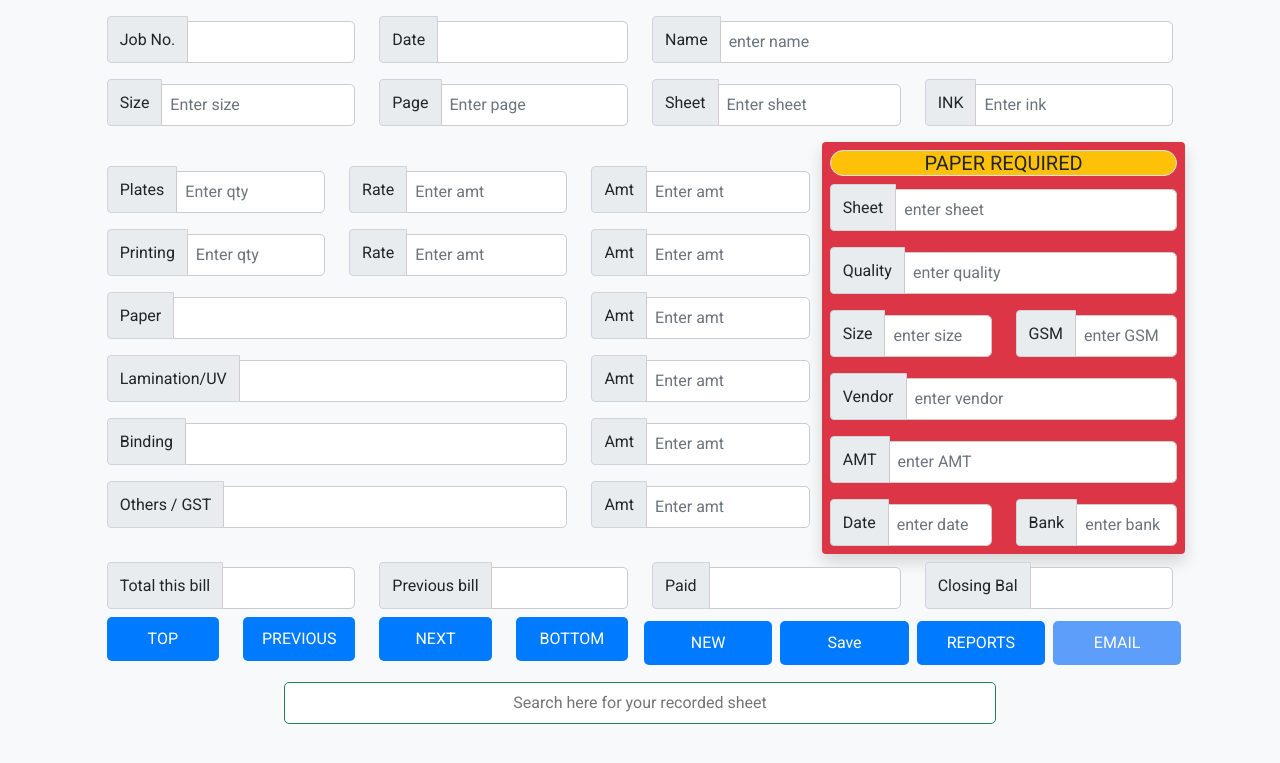
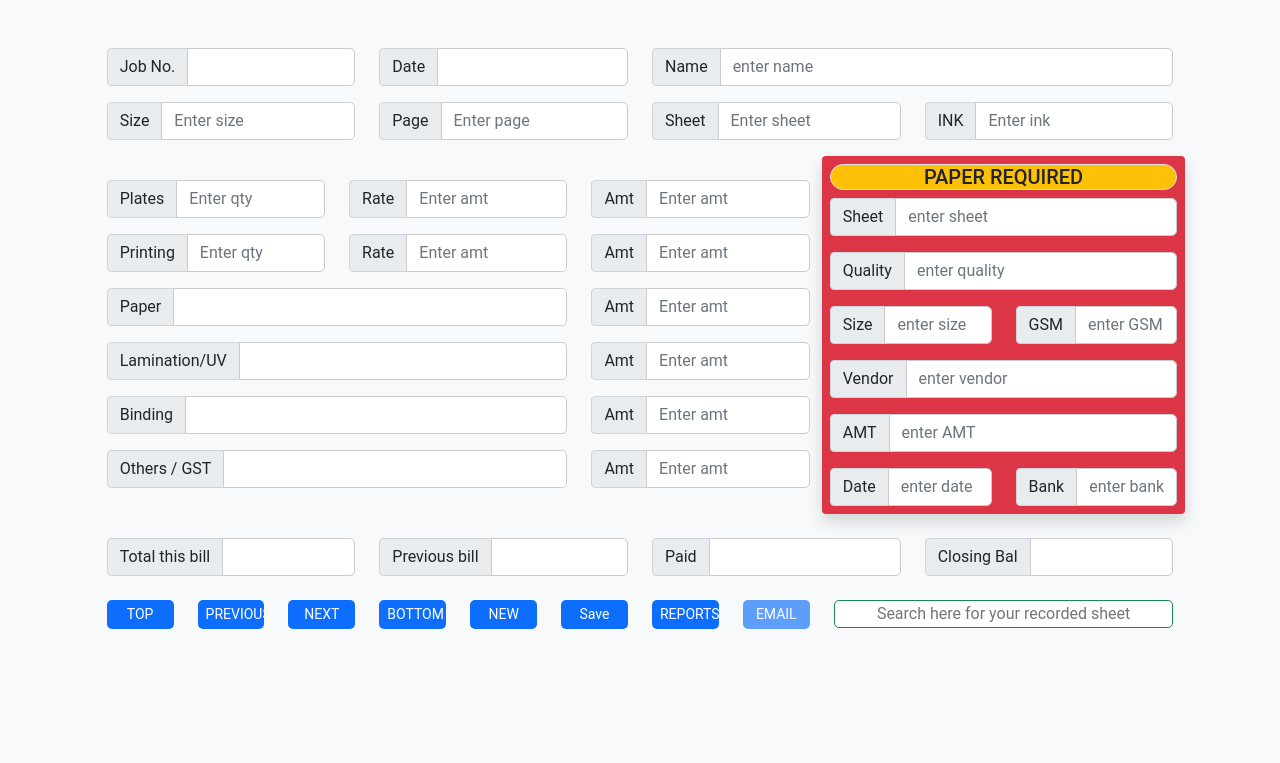
Before and after one commit to hariname/sheet_report, a Django app: page / in a window 1280 px wide. Shown: the top 763 px of the page. Run offline with Django 3.2, Linux system fonts and the light colour scheme; some libraries are stand-ins or nearby versions.

Commit message:
'bgcolor'

```diff
--- a/Report/templates/home_page.html
+++ b/Report/templates/home_page.html
@@ -8,14 +8,13 @@
 
     <!-- Bootstrap CSS -->
     <link href="/static/css/bootstrap.min.css" rel="stylesheet">
-    <link crossorigin="anonymous" href="https://cdn.jsdelivr.net/npm/bootstrap@5.0.2/dist/css/bootstrap.min.css"
-          integrity="sha384-EVSTQN3/azprG1Anm3QDgpJLIm9Nao0Yz1ztcQTwFspd3yD65VohhpuuCOmLASjC" rel="stylesheet">
+    <link crossorigin="anonymous" href="https://cdn.jsdelivr.net/npm/bootstrap@5.0.2/dist/css/bootstrap.min.css" integrity="sha384-EVSTQN3/azprG1Anm3QDgpJLIm9Nao0Yz1ztcQTwFspd3yD65VohhpuuCOmLASjC" rel="stylesheet">
+<!--    <link href="https://cdnjs.cloudflare.com/ajax/libs/font-awesome/5.15.4/css/all.min.css" rel="stylesheet"/>-->
 
-    <link href="https://fonts.googleapis.com" rel="preconnect">
-    <link crossorigin href="https://fonts.gstatic.com" rel="preconnect">
-    <link href="https://fonts.googleapis.com/css2?family=Roboto&display=swap" rel="stylesheet">
+<!--    <link href="https://fonts.googleapis.com" rel="preconnect">-->
+<!--    <link crossorigin href="https://fonts.gstatic.com" rel="preconnect">-->
+<!--    <link href="https://fonts.googleapis.com/css2?family=Roboto&display=swap" rel="stylesheet">-->
     <style>
-
         #content {
             text-align: center;
             position: absolute;
@@ -49,15 +48,13 @@
 
         input[type="text"] {
             width: 100%;
-            padding: 8px;
-            margin-top: 5px;
             border: 1px solid #ccc;
             border-radius: 5px;
         }
 
         input[type="button"] {
             width: 100%;
-            padding: 10px;
+<!--            padding: 10px;-->
             background-color: #007bff;
             color: #fff;
             border: none;
@@ -72,8 +69,7 @@
     <title>Sheet Report</title>
 </head>
 <body>
-
-<div class="col-lg-10 mx-auto content mt-3">
+<div class="col-lg-10 mx-auto content mt-5">
     <form class="mb-2" enctype="multipart/form-data" id="sheet_form">{% csrf_token %}
         <input id="sheet_id" type="hidden">
         <div class="row mb-3">
@@ -278,7 +274,6 @@
                         </div>
                     </div>
                 </div>
-
             </div>
 
 
@@ -372,7 +367,7 @@
         </div>
 
 
-        <div class="row mt-2">
+        <div class="row mt-4">
             <div class="col-lg-3">
                 <div class="input-group">
                     <label class="input-group-text">Total this bill</label>
@@ -407,24 +402,24 @@
 
 
     <div class="row">
-        <div class="col-lg-12 mb-2">
-            <div class="row">
+        <div class="col-lg-8">
+            <div class="row mt-3">
                 <div class="col-lg-6">
                     <div class="row">
                         <div class="col-lg-3">
-                            <input class="btn btn-primary" id="top" name="top" onclick="get_top_bottom_sheet('top')"
+                            <input class="btn btn-sm btn-primary" id="top" name="top" onclick="get_top_bottom_sheet('top')"
                                    type="button" value="TOP">
                         </div>
                         <div class="col-lg-3">
-                            <input class="btn btn-primary" id="previous" name="previous"
+                            <input class="btn btn-sm btn-primary" id="previous" name="previous"
                                    onclick="get_pre_and_next_sheet('pre')" type="button" value="PREVIOUS">
                         </div>
                         <div class="col-lg-3">
-                            <input class="btn btn-primary" id="next" name="next"
+                            <input class="btn btn-sm btn-primary" id="next" name="next"
                                    onclick="get_pre_and_next_sheet('next')" type="button" value="NEXT">
                         </div>
                         <div class="col-lg-3">
-                            <input class="btn btn-primary" id="bottom" name="bottom"
+                            <input class="btn btn-sm btn-primary" id="bottom" name="bottom"
                                    onclick="get_top_bottom_sheet('bottom')" type="button" value="BOTTOM">
                         </div>
                     </div>
@@ -433,37 +428,38 @@
 
                 <div class="col-lg-6">
                     <div class="row">
-                        <div class="col-lg-3 p-1">
-                            <input class="btn btn-primary" id="new" name="new" type="button" value="NEW">
+                        <div class="col-lg-3">
+                            <input class="btn btn-sm btn-primary" id="new" name="new" type="button" value="NEW">
                         </div>
-                        <div class="col-lg-3 p-1">
+                        <div class="col-lg-3">
                             {% if id == 0 %}
-                            <input class="btn btn-primary" id="save_and_update" name="edit" type="button" value="Save">
+                            <input class="btn btn-sm btn-primary" id="save_and_update" name="edit" type="button" value="Save">
                             {% else %}
-                            <input class="btn btn-primary" id="save_and_update" name="edit" type="button"
+                            <input class="btn btn-sm btn-primary" id="save_and_update" name="edit" type="button"
                                    value="Update">
                             {% endif %}
                         </div>
 
-                        <div class="col-lg-3 p-1">
-                            <input class="btn btn-primary" id="reports" name="reports" type="button" value="REPORTS">
+                        <div class="col-lg-3">
+                            <input class="btn btn-sm btn-primary" id="reports" name="reports" type="button" value="REPORTS">
                         </div>
 
-                        <div class="col-lg-3 p-1">
+                        <div class="col-lg-3">
                             {% if id == 0 %}
-                            <input class="btn btn-primary" disabled id="email" name="email" type="button" value="EMAIL">
+                            <input class="btn btn-sm btn-primary" disabled id="email" name="email" type="button" value="EMAIL">
                             {% else %}
-                            <input class="btn btn-primary" id="email" name="email" type="button" value="EMAIL">
+                            <input class="btn btn-sm btn-primary" id="email" name="email" type="button" value="EMAIL">
                             {% endif %}
                         </div>
                     </div>
                 </div>
             </div>
         </div>
+        <div class="col-lg-4 mt-3">
+            <input class="text-center border-success" id="search" name="search" placeholder="Search here for your recorded sheet" type="text">
+        </div>
     </div>
-    <div class="col-lg-8 mx-auto">
-        <input class="text-center border border-success" id="search" name="search" placeholder="Search here for your recorded sheet" type="text">
-    </div>
+
 </div>
 
 <div id="editor"></div>
```
